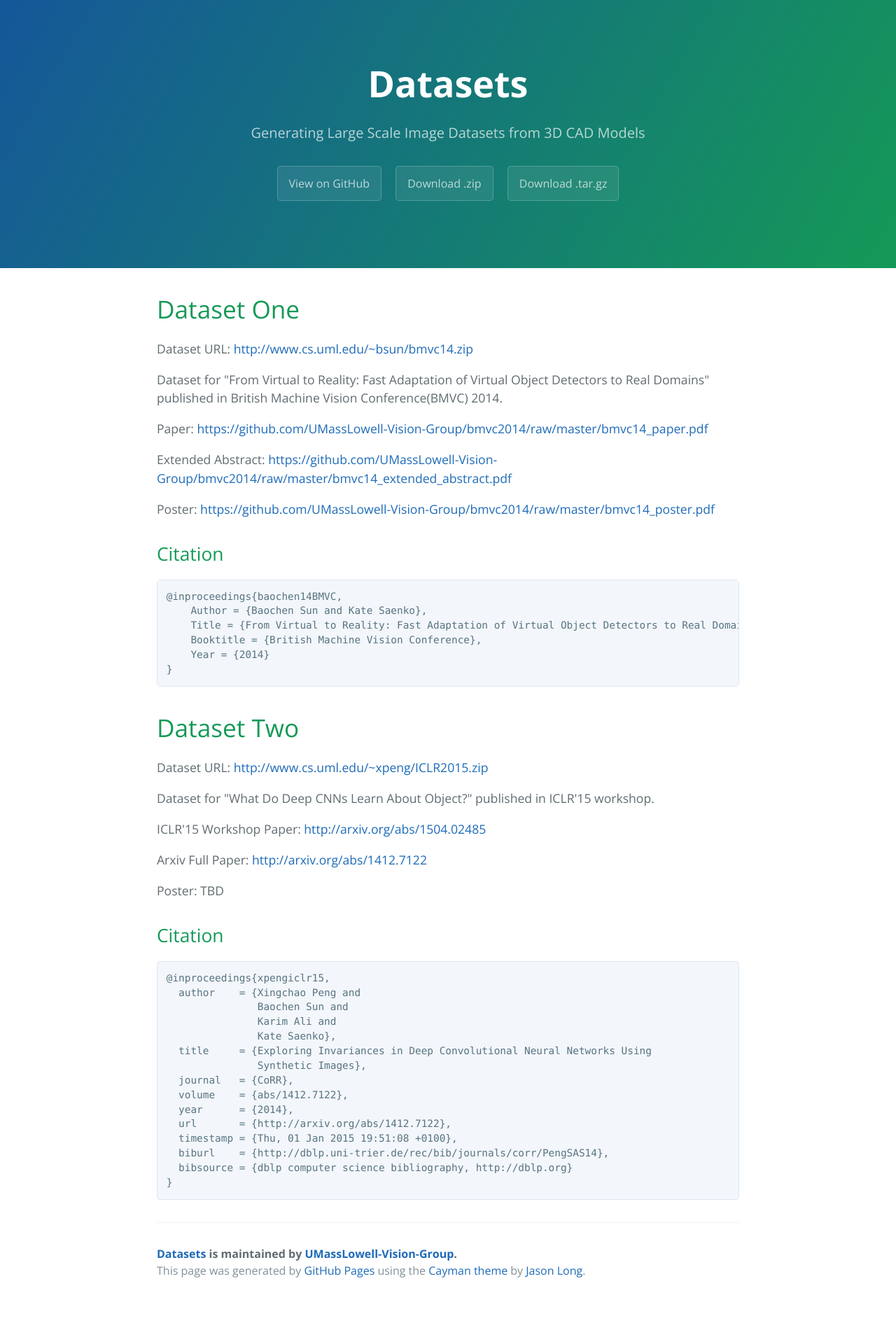
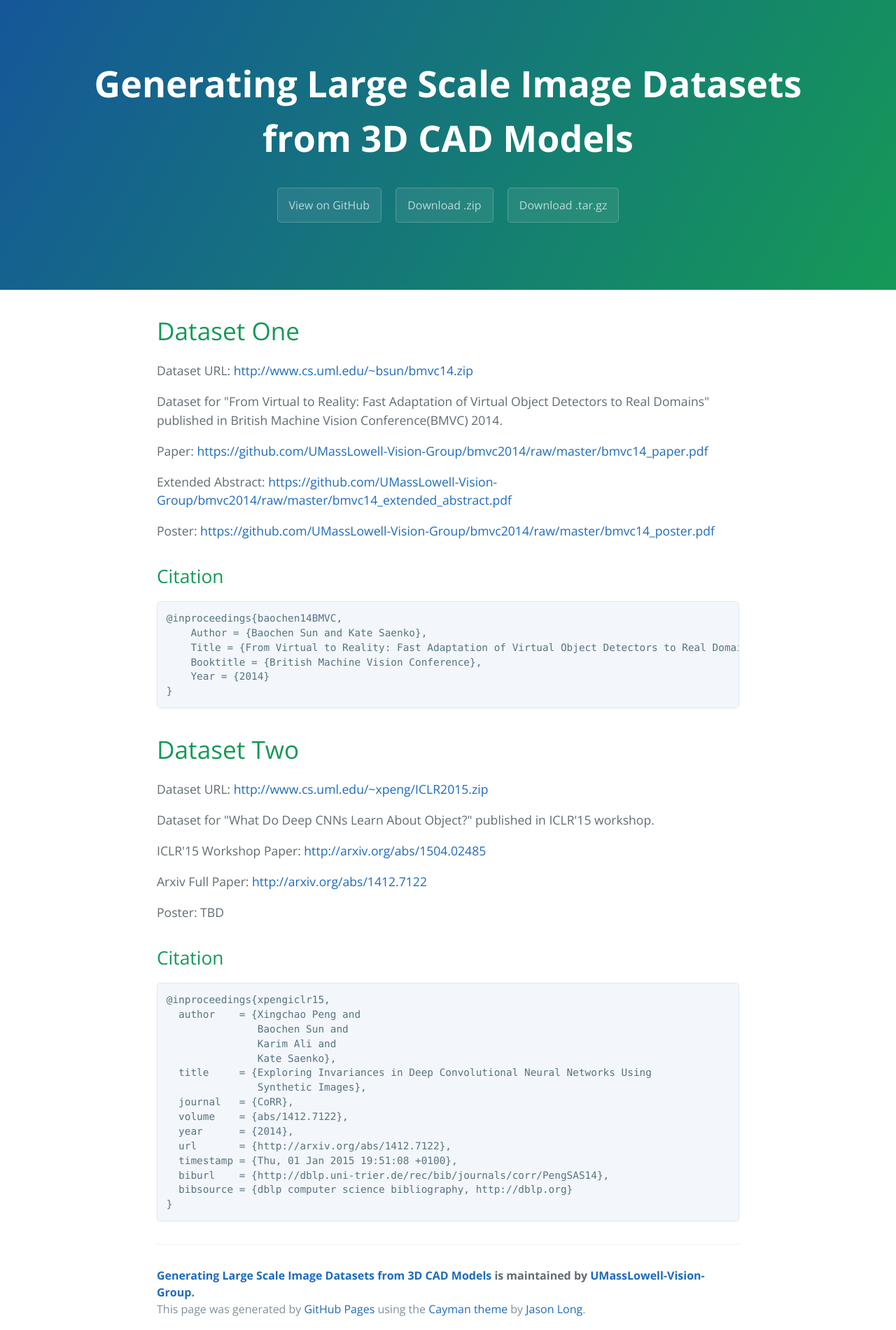
Before and after one commit to UMassLowell-Vision-Group/datasets, a plain HTML site: page index.html in a window 1280 px wide. Shown: the whole page at 70% size. Before the commit the page ends 1859 px from the top, so only its background shows below. Drawn offline with nearby package versions, Linux system fonts and the light colour scheme.

Commit message:
Create gh-pages branch via GitHub

```diff
--- a/index.html
+++ b/index.html
@@ -2,7 +2,7 @@
 <html lang="en-us">
   <head>
     <meta charset="UTF-8">
-    <title>Datasets by UMassLowell-Vision-Group</title>
+    <title>Generating Large Scale Image Datasets from 3D CAD Models by UMassLowell-Vision-Group</title>
     <meta name="viewport" content="width=device-width, initial-scale=1">
     <link rel="stylesheet" type="text/css" href="stylesheets/normalize.css" media="screen">
     <link href='http://fonts.googleapis.com/css?family=Open+Sans:400,700' rel='stylesheet' type='text/css'>
@@ -11,8 +11,8 @@
   </head>
   <body>
     <section class="page-header">
-      <h1 class="project-name">Datasets</h1>
-      <h2 class="project-tagline">Generating Large Scale Image Datasets from 3D CAD Models</h2>
+      <h1 class="project-name">Generating Large Scale Image Datasets from 3D CAD Models</h1>
+      <h2 class="project-tagline"></h2>
       <a href="https://github.com/UMassLowell-Vision-Group/datasets" class="btn">View on GitHub</a>
       <a href="https://github.com/UMassLowell-Vision-Group/datasets/zipball/master" class="btn">Download .zip</a>
       <a href="https://github.com/UMassLowell-Vision-Group/datasets/tarball/master" class="btn">Download .tar.gz</a>
@@ -77,7 +77,7 @@
 </code></pre>
 
       <footer class="site-footer">
-        <span class="site-footer-owner"><a href="https://github.com/UMassLowell-Vision-Group/datasets">Datasets</a> is maintained by <a href="https://github.com/UMassLowell-Vision-Group">UMassLowell-Vision-Group</a>.</span>
+        <span class="site-footer-owner"><a href="https://github.com/UMassLowell-Vision-Group/datasets">Generating Large Scale Image Datasets from 3D CAD Models</a> is maintained by <a href="https://github.com/UMassLowell-Vision-Group">UMassLowell-Vision-Group</a>.</span>
 
         <span class="site-footer-credits">This page was generated by <a href="https://pages.github.com">GitHub Pages</a> using the <a href="https://github.com/jasonlong/cayman-theme">Cayman theme</a> by <a href="https://twitter.com/jasonlong">Jason Long</a>.</span>
       </footer>
```
Also changed, not shown: params.json (+1 -1 lines).
